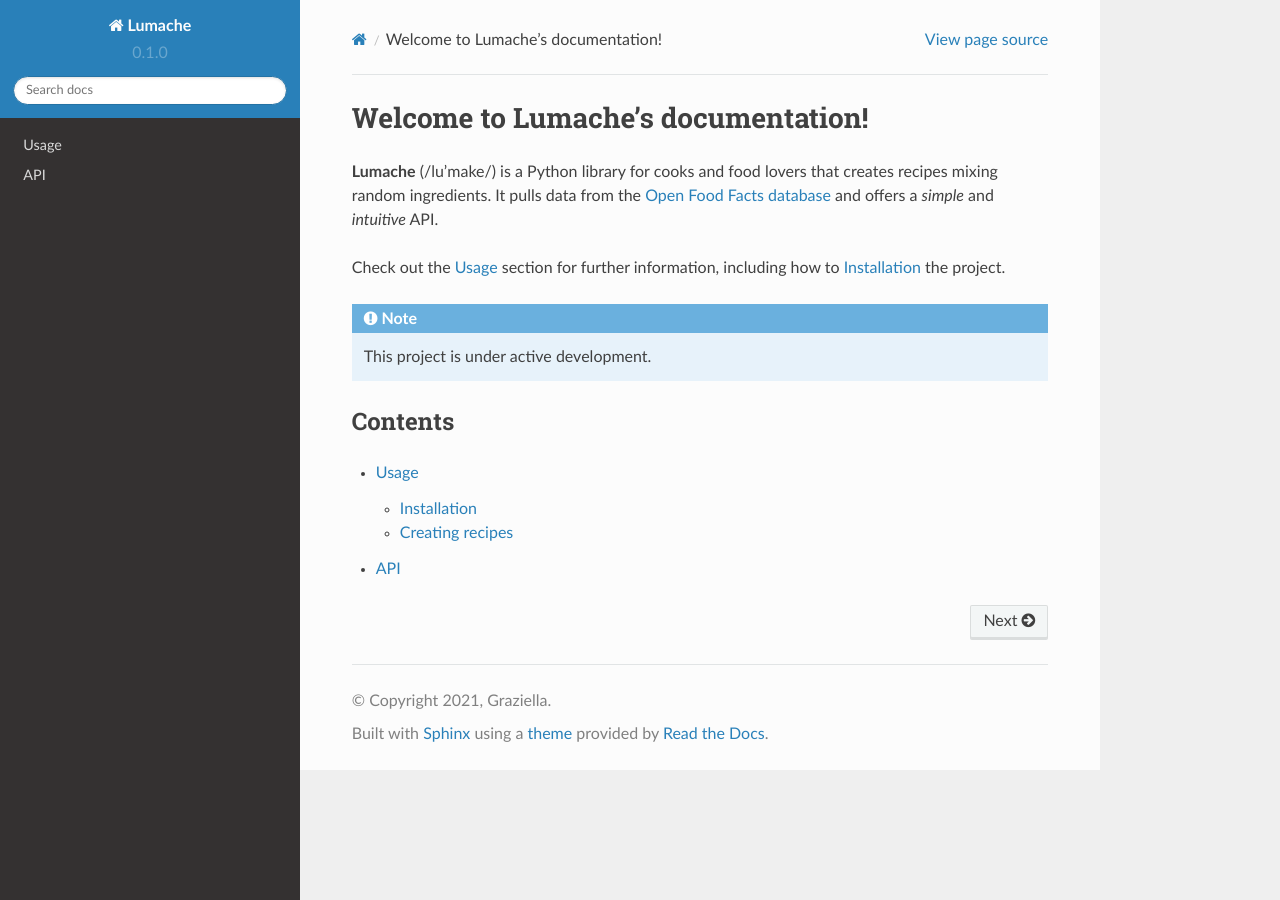
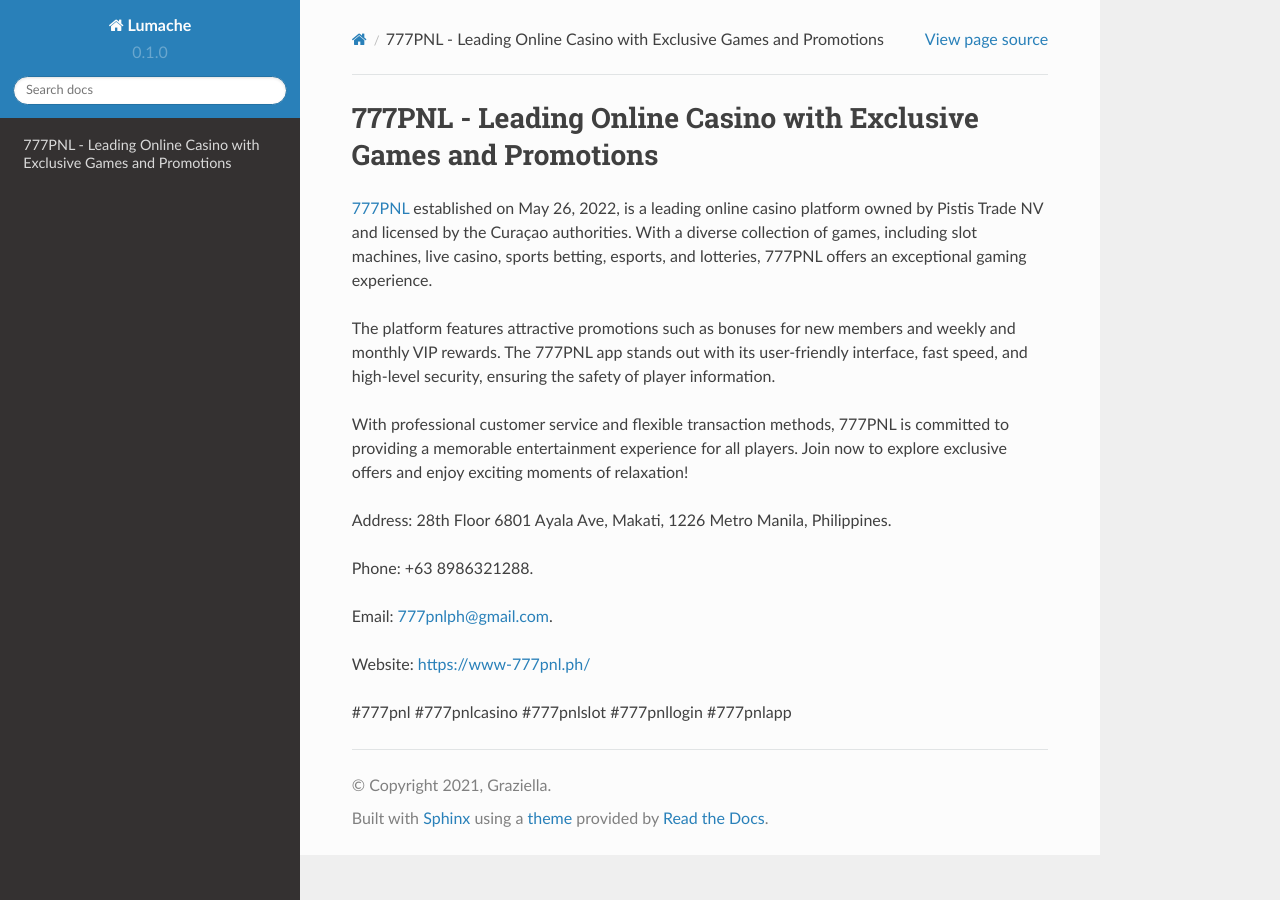
Before and after one commit to vanthanhtuan2022/777pnlph, a Sphinx documentation site: the page built from docs/source/index.rst, in a window 1280 px wide. Built offline with Sphinx 7.4.7 and the Read the Docs theme 2.0.0, drawn with Linux system fonts in a browser that asks for light colours.

Commit message:
Update index.rst

```diff
--- a/docs/source/index.rst
+++ b/docs/source/index.rst
@@ -1,22 +1,18 @@
-Welcome to Lumache's documentation!
+777PNL - Leading Online Casino with Exclusive Games and Promotions
 ===================================
 
-**Lumache** (/lu'make/) is a Python library for cooks and food lovers
-that creates recipes mixing random ingredients.
-It pulls data from the `Open Food Facts database <https://world.openfoodfacts.org/>`_
-and offers a *simple* and *intuitive* API.
+`777PNL <https://www-777pnl.ph/>`_ established on May 26, 2022, is a leading online casino platform owned by Pistis Trade NV and licensed by the Curaçao authorities. With a diverse collection of games, including slot machines, live casino, sports betting, esports, and lotteries, 777PNL offers an exceptional gaming experience.
 
-Check out the :doc:`usage` section for further information, including
-how to :ref:`installation` the project.
+The platform features attractive promotions such as bonuses for new members and weekly and monthly VIP rewards. The 777PNL app stands out with its user-friendly interface, fast speed, and high-level security, ensuring the safety of player information.
 
-.. note::
+With professional customer service and flexible transaction methods, 777PNL is committed to providing a memorable entertainment experience for all players. Join now to explore exclusive offers and enjoy exciting moments of relaxation!
 
-   This project is under active development.
+Address: 28th Floor 6801 Ayala Ave, Makati, 1226 Metro Manila, Philippines.
 
-Contents
---------
+Phone: +63 8986321288.
 
-.. toctree::
+Email: 777pnlph@gmail.com.
 
-   usage
-   api
+Website: https://www-777pnl.ph/
+
+#777pnl #777pnlcasino #777pnlslot #777pnllogin #777pnlapp
```
